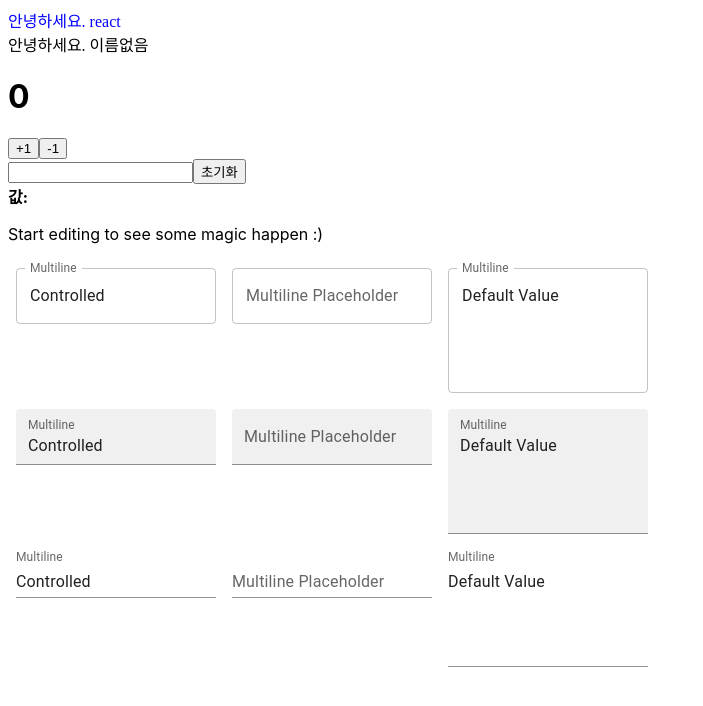
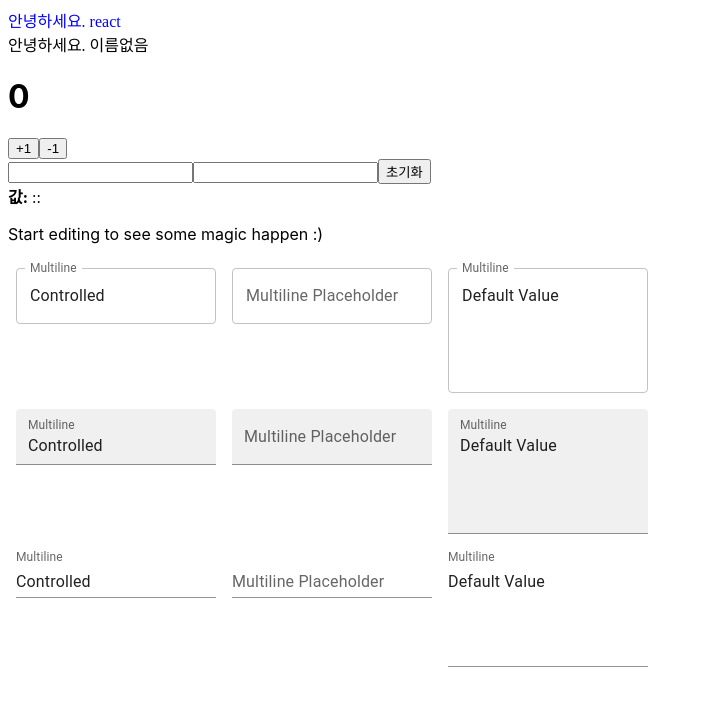
Before and after one commit to sangblee4528/react-20221128, a React (Create React App) app: page / in a window 1280 px wide. Shown: the top 706 px of the page, without its empty margins (0-703 px from the left). Built offline with nearby package versions, Linux system fonts and the light colour scheme.

Commit message:
1 file modified

```diff
--- a/src/InputSample.js
+++ b/src/InputSample.js
@@ -1,22 +1,36 @@
 import React, { useState } from 'react';
 
 function InputSample() {
-  const [text, setText] = useState('');
+  const [inputs, setInputs] = useState({
+    name01: '',
+    name02: '',
+  });
+
+  const { name01, name02 } = inputs;
 
   const onChange = (e) => {
-    setText(e.target.value);
+    const { value, name } = e.target;
+    setInputs({
+      ...inputs,
+      [name]: value, // name 키를 가진 값을 value로 설정
+    });
   };
 
   const onReset = () => {
-    setText('');
+    setInputs({
+      name01: '',
+      name02: '',
+    });
   };
 
   return (
     <div>
-      <input onChange={onChange} value={text} />
+      <input name="name01" onChange={onChange} value={name01} />
+      <input name="name02" onChange={onChange} value={name02} />
       <button onClick={onReset}>초기화</button>
       <div>
-        <b>값: {text} </b>
+        <b>값: </b>
+        {name01} :: {name02}
       </div>
     </div>
   );
```
